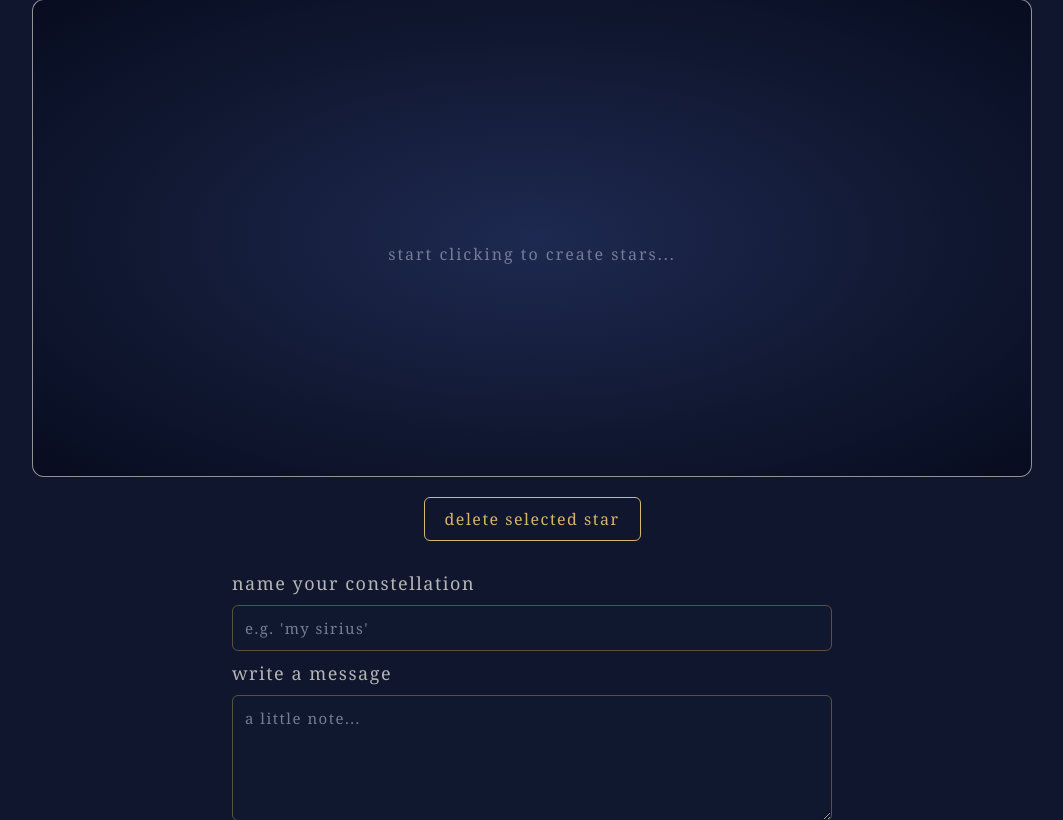
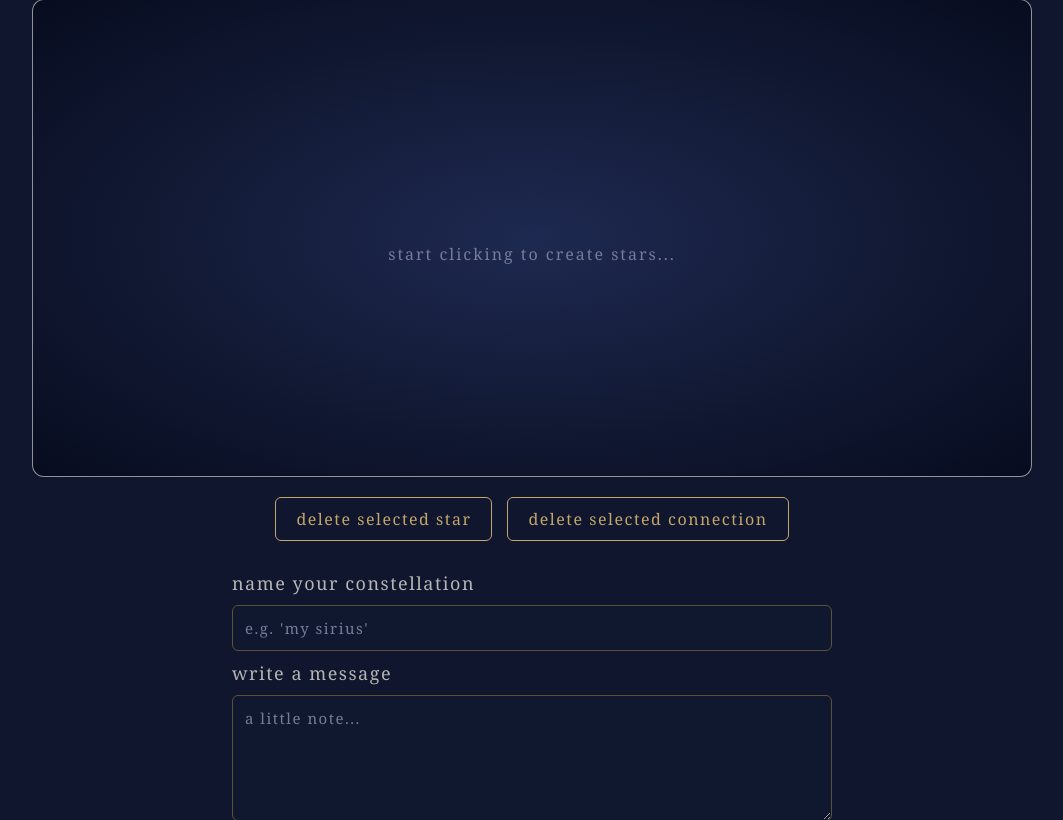
Before and after one commit to niveda-13/constellation-notes, a Flask app: page / in a window 1280 px wide. Shown: the part 241-1061 px from the top of the page, without its empty margins (108-1171 px from the left). Run offline with Flask 3, Linux system fonts and the light colour scheme.

Commit message:
added connection deletion functionality and styling

```diff
--- a/static/java_script.js
+++ b/static/java_script.js
@@ -22,15 +22,20 @@ const messageInput = document.getElementById("personal-message");
 // gives javascript access to the download button
 const downloadButton = document.getElementById("download-constellation");
 
+// delete connection button
+const deleteConnectionButton = document.getElementById("delete-connection");
+
 
 // following 3 variables added to help in connecting stars
 // stars -> stores the coordinates of all stars
 // connections -> stores which stars are connected
 // selectedStar -> stores the index of the currently selected star
+// selectedConnection -> stores the index of the connection which is clicked
 
 let stars = [];
 let connections = [];
 let selectedStar = null;
+let selectedConnection = null;
 
 
 // detecting / listening for clicks on the sky
@@ -78,14 +83,17 @@ sky.addEventListener("click", function(event) {
     // stop this click from creating another star
     event.stopPropagation();
 
+    // getting the star's current index (in case stars were deleted)
+    const clickedStarIndex = Number(star.dataset.index);
+
     // if no star is selected, this should be selected
     if (selectedStar === null) {
-            selectedStar = starIndex;
+        selectedStar = clickedStarIndex;
         star.classList.add("selected");
     }
 
     // if this star is already selected, it should be deselected
-        else if (selectedStar === starIndex) {
+    else if (selectedStar === clickedStarIndex) {
         selectedStar = null;
         star.classList.remove("selected");
     }
@@ -93,7 +101,7 @@ sky.addEventListener("click", function(event) {
     // otherwise, connect the previously selected star to this one
     else {
         const firstStar = stars[selectedStar];
-            const secondStar = stars[starIndex];
+        const secondStar = stars[clickedStarIndex];
 
         // create an svg line
         const line = document.createElementNS(
@@ -109,11 +117,37 @@ sky.addEventListener("click", function(event) {
 
         line.classList.add("connection-line");
 
+        // assign the connection's index
+        line.dataset.index = connections.length;
+
+        // listen for clicks on this connection
+        line.addEventListener("click", function(event) {
+
+            // prevent the click from reaching the sky
+            event.stopPropagation();
+
+            // remove highlight from previously selected connection
+            if (selectedConnection !== null) {
+                const previousLine = connectionsLayer.querySelector(
+                    `.connection-line[data-index="${selectedConnection}"]`
+                );
+
+                if (previousLine) {
+                    previousLine.classList.remove("selected");
+                }
+            }
+
+            // select this connection
+            selectedConnection = Number(line.dataset.index);
+            line.classList.add("selected");
+
+});
+
         // line added to the svg layer
         connectionsLayer.appendChild(line);
 
         // connection is stored as a pair of star indices
-            connections.push([selectedStar, starIndex]);
+        connections.push([selectedStar, clickedStarIndex]);
 
         // highlight removed from first star
         const previousStar = sky.querySelector(
@@ -181,7 +215,7 @@ deleteButton.addEventListener("click", function() {
     connectionsLayer.innerHTML = "";
 
     // redrawing the remaining connections
-    connections.forEach(function(connection) {
+    connections.forEach(function(connection, index) {
         const firstStar = stars[connection[0]];
         const secondStar = stars[connection[1]];
 
@@ -196,11 +230,68 @@ deleteButton.addEventListener("click", function() {
         line.setAttribute("y2", secondStar.y);
 
         line.classList.add("connection-line");
+
+        // assign the connection's updated index
+        line.dataset.index = index;
+
+        // listen for clicks on this connection
+        line.addEventListener("click", function(event) {
+            event.stopPropagation();
+
+            // remove highlight from previously selected connection
+            if (selectedConnection !== null) {
+                const previousLine = connectionsLayer.querySelector(
+                    `.connection-line[data-index="${selectedConnection}"]`
+                );
+
+                if (previousLine) {
+                    previousLine.classList.remove("selected");
+                }
+            }
+
+        // select this connection
+        selectedConnection = Number(line.dataset.index);
+        line.classList.add("selected");
+    });
+
     connectionsLayer.appendChild(line);
 });
 
     // clearing the selection
     selectedStar = null;
+    selectedConnection = null;
+
+});
+
+// delete the selected connection
+deleteConnectionButton.addEventListener("click", function() {
+
+    // do nothing if no connection is selected
+    if (selectedConnection === null) {
+        return;
+    }
+
+    // remove the connection from the data array
+    connections.splice(selectedConnection, 1);
+
+    // remove the selected line from the svg
+    const selectedLine = connectionsLayer.querySelector(
+        `.connection-line[data-index="${selectedConnection}"]`
+    );
+
+    if (selectedLine) {
+        selectedLine.remove();
+    }
+
+    // update the indices of the remaining connections
+    const remainingLines = connectionsLayer.querySelectorAll(".connection-line");
+
+    remainingLines.forEach(function(line, index) {
+        line.dataset.index = index;
+    });
+
+    // clear the selection
+    selectedConnection = null;
 
 });
 
--- a/static/style.css
+++ b/static/style.css
@@ -135,7 +135,7 @@ footer {
     color: #D6B56D;
     font-size: 24px;
     text-shadow: 0 0 10px #D6B56D;
-    /*pointer-events: none;*/
+    cursor: pointer;
 }
 
 /*Appearance of a selected star*/
@@ -160,25 +160,46 @@ footer {
     stroke: #D6B56D;
     stroke-width: 1.5;
     opacity: 0.8;
+    pointer-events: stroke;
+    cursor: pointer;
+    stroke-linecap: round;
 }
 
-/* button for deleting selected stars */
+/* highlight a selected connection */
+.connection-line.selected {
+    stroke: #FAF8F5;
+    stroke-width: 3;
+    opacity: 1;
+}
 
-#delete-star {
+/* button sfor deleting selected stars and connections*/
+
+/* arranging the delete buttons */
+.button-group {
+    display: flex;
+    justify-content: center;
+    gap: 15px;
+    flex-wrap: wrap;
     margin-top: 20px;
+}
+
+/* styling both delete buttons */
+.button-group button {
+    margin-top: 0;
     padding: 10px 20px;
     background: transparent;
-    border: 1px solid #D6B56D;
+    border: 0.9px solid #C2A66B;
     border-radius: 6px;
-    color: #D6B56D;
+    color: #C2A66B;
     font-family: Georgia, serif;
     font-size: 16px;
     letter-spacing: 1.5px;
     cursor: pointer;
 }
 
-#delete-star:hover {
-    background: #D6B56D;
+/* hover effect */
+.button-group button:hover {
+    background: #C2A66B;
     color: #080d20;
 }
 
@@ -187,7 +208,7 @@ footer {
     margin-top: 15px;
     padding: 12px 24px;
     background-color: transparent;
-    border: 1px solid #C2A66B;
+    border: 0.9px solid #C2A66B;
     border-radius: 6px;
     color: #C2A66B;
     font-family: Georgia, serif;
--- a/templates/index.html
+++ b/templates/index.html
@@ -75,8 +75,10 @@
                 </p>
             </div>
 
-            <!-- renders a clickable "delete star" button that later js will access-->
-            <button id="delete-star">delete selected star</button>
+            <div class="button-group">
+                <button id="delete-star">delete selected star</button>
+                <button id="delete-connection">delete selected connection</button>
+            </div>
 
         <!-- SECTION 2-->
         </section>
```
Lines whose indentation alone changed are shown as unchanged.
